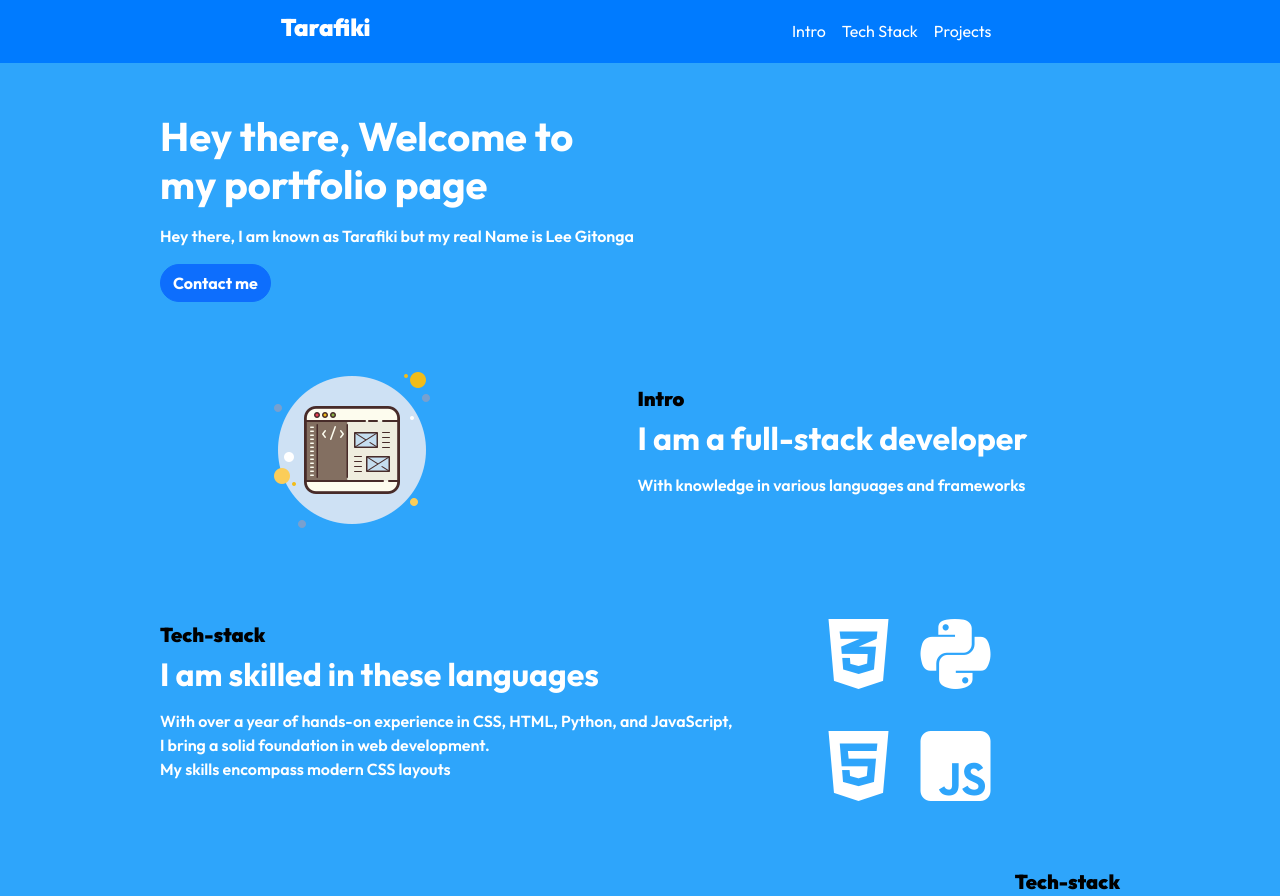
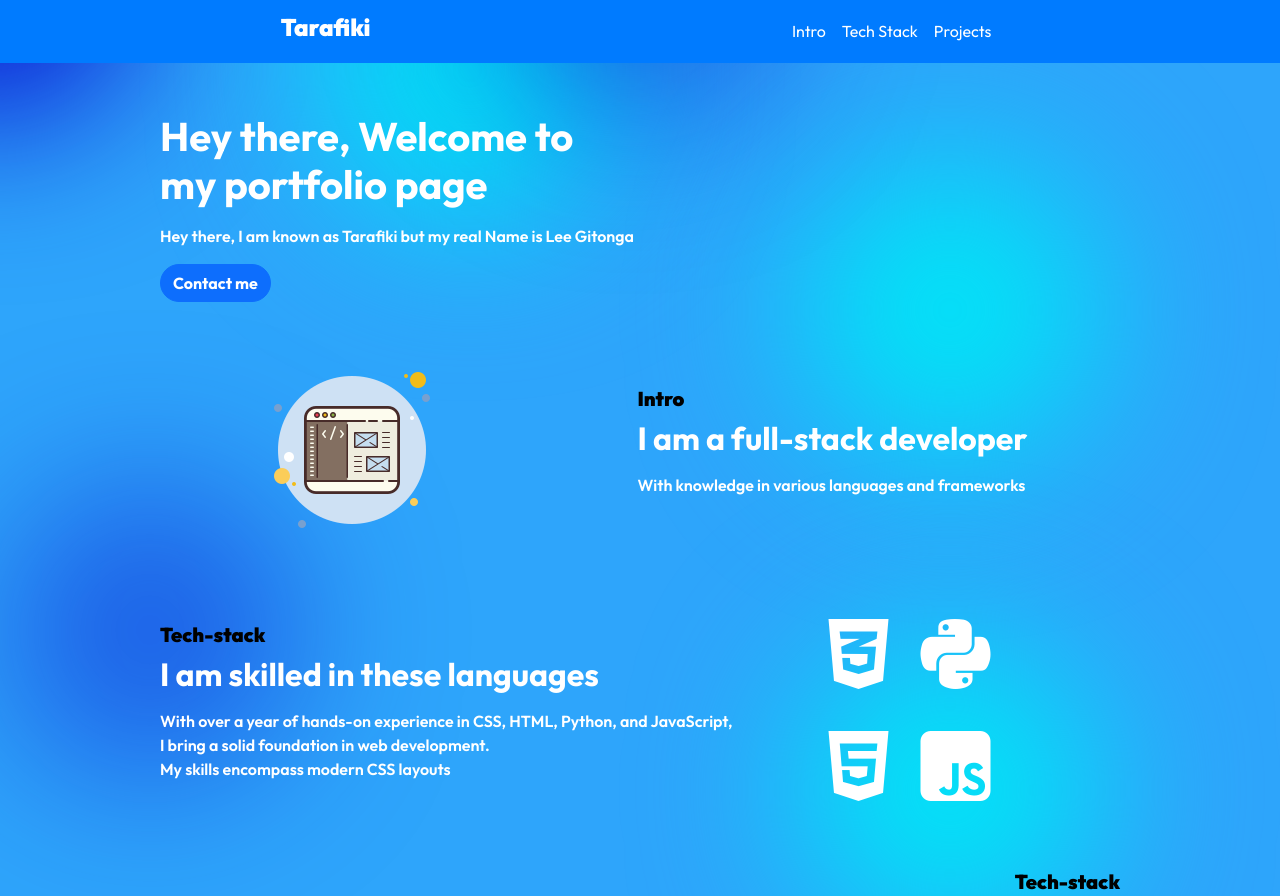
Before and after one commit to Calmcat1/portfolio-page-v2, a React (Create React App) app: page / in a window 1280 px wide. Shown: the top 896 px of the page. Built offline with nearby package versions, Linux system fonts and the light colour scheme.

Commit message:
modified:   src/App.css 	modified:   src/App.js 	new file:   src/components/Ellipse_folder/Ellipse_container.css 	new file:   src/components/Ellipse_folder/Ellipse_container.jsx 	modified:   src/components/index.js

```diff
--- a/src/App.css
+++ b/src/App.css
@@ -11,6 +11,8 @@ body{
 }
 
 .main__container{
+  position: relative;
+  z-index: 1;
   padding-left: 10em;
   padding-right: 10em;
 }
--- a/src/App.js
+++ b/src/App.js
@@ -1,10 +1,11 @@
-import {Navigation_bar, Hero_section, Intro_section, Tech_stack_section_1, Tech_stack_section_2, Projects_section, Footer_section, Mobile_Nav } from './components';
+import {Navigation_bar, Hero_section, Intro_section, Tech_stack_section_1, Tech_stack_section_2, Projects_section, Footer_section, Mobile_Nav, Ellipse_container} from './components';
 import './App.css';
 
 function App() {
   return (
     <div className="app">
       <Mobile_Nav />
+      <Ellipse_container />
       <div className='main__container'>
         <Navigation_bar />
         <Hero_section />
--- /dev/null
+++ b/src/components/Ellipse_folder/Ellipse_container.css
@@ -0,0 +1,78 @@
+/*pc ellipse_styling */
+
+.ellipse__circle__v1{
+  width: 300px;
+  height: 300px;
+  z-index: 0;
+  position: absolute;
+  top: -11em;
+  left: -10em;
+  border-radius: 48.125rem;
+  background: rgb(11, 18, 209);
+  filter: blur(80px);
+}
+
+
+.ellipse__circle__v2{
+  width: 300px;
+  height: 300px;
+  z-index: 0;
+  position: absolute;
+  top: 10em;
+  left: 50em;
+  border-radius: 48.125rem;
+  background: rgb(0, 230, 246);
+  filter: blur(80px);
+}
+
+
+.ellipse__circle__v3{
+  width: 300px;
+  height: 300px;
+  z-index: 0;
+  position: absolute;
+  top: -5em;
+  left: 20em;
+  border-radius: 48.125rem;
+  background: rgb(0, 230, 246);
+  filter: blur(80px);
+}
+
+
+.ellipse__circle__v4{
+  width: 300px;
+  height: 300px;
+  z-index: 0;
+  position: absolute;
+  top: 30em;
+  left: 0em;
+  border-radius: 48.125rem;
+  background: rgba(11, 18, 209, 0.475);
+  filter: blur(80px);
+}
+
+
+.ellipse__circle__v5{
+  width: 300px;
+  height: 300px;
+  z-index: 0;
+  position: absolute;
+  top: 40em;
+  left: 50em;
+  border-radius: 48.125rem;
+  background: rgb(0, 230, 246);
+  filter: blur(80px);
+}
+
+
+.ellipse__circle__v6{
+  width: 300px;
+  height: 300px;
+  z-index: 0;
+  position: absolute;
+  top: -11em;
+  left: 30em;
+  border-radius: 48.125rem;
+  background: rgba(11, 18, 209, 0.475);
+  filter: blur(80px);
+}
--- /dev/null
+++ b/src/components/Ellipse_folder/Ellipse_container.jsx
@@ -0,0 +1,38 @@
+import React from 'react'
+import './Ellipse_container.css'
+
+const ellipse_container = () => {
+  return (
+    <div>
+      <div className="ellipse__main__container">
+
+        <div className="ellipse__circle__v1">
+
+        </div>
+
+        <div className="ellipse__circle__v2">
+
+        </div>
+
+        <div className="ellipse__circle__v3">
+
+        </div>
+
+        <div className="ellipse__circle__v4">
+
+        </div>
+
+        <div className="ellipse__circle__v5">
+
+        </div>
+
+        <div className="ellipse__circle__v6">
+
+        </div>
+
+      </div>
+    </div>
+  )
+}
+
+export default ellipse_container
--- a/src/components/index.js
+++ b/src/components/index.js
@@ -6,3 +6,4 @@ export {default as Tech_stack_section_1} from './Tech_stack_section_1/Tech_stack
 export {default as Tech_stack_section_2} from './Tech_stack_section_2/Tech_stack_section_2'
 export {default as Projects_section} from './Projects_section/Projects_section'
 export {default as Footer_section} from './Footer_section/Footer_section'
+export {default as Ellipse_container} from './Ellipse_folder/Ellipse_container'
```
